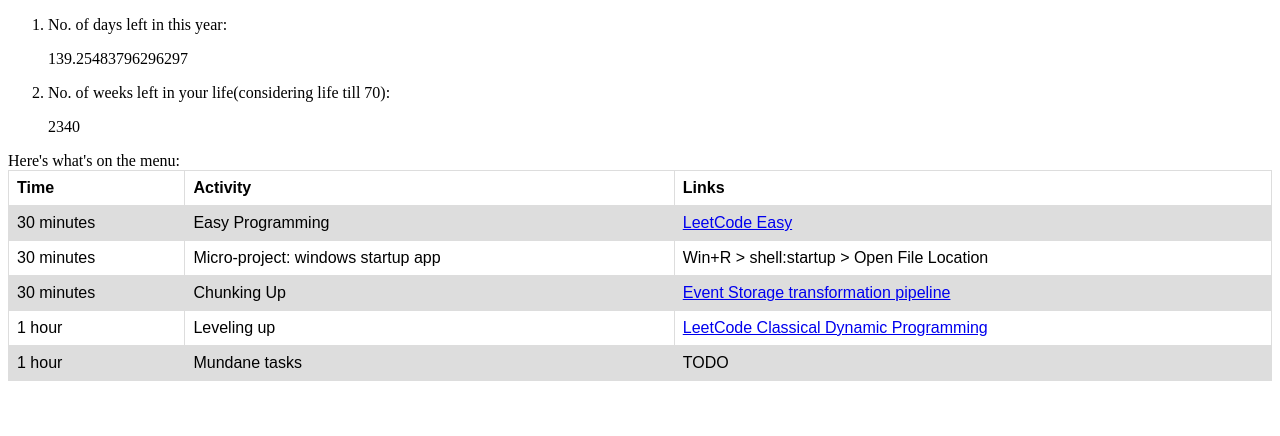
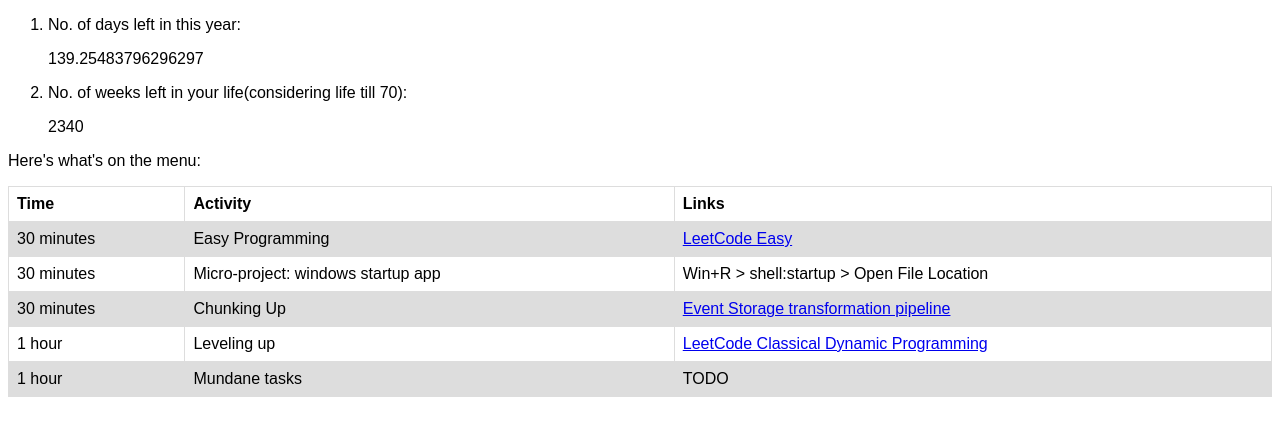
Before and after one commit to djnautiyal/windows-startup-app, a plain HTML site: page life-chart.html in a window 1280 px wide. Drawn offline with Linux system fonts and the light colour scheme.

Commit message:
Webpage change

```diff
--- a/life-chart.html
+++ b/life-chart.html
@@ -5,6 +5,10 @@
 		  font-family: arial, sans-serif;
 		  border-collapse: collapse;
 		  width: 100%;
+		}
+
+		p, ol, li{
+			font-family: arial, sans-serif;
 		}
 
 		td, th {
@@ -27,7 +31,7 @@
 	<li>No. of weeks left in your life(considering life till 70): <p id="weeks"></p> </li>
 	</ol>
 
-	Here's what's on the menu:
+	<p>Here's what's on the menu:</p>
 	<table>
 		<tr>
 			<th>Time</th>
```
